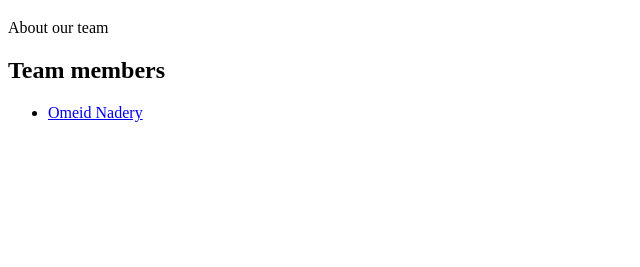
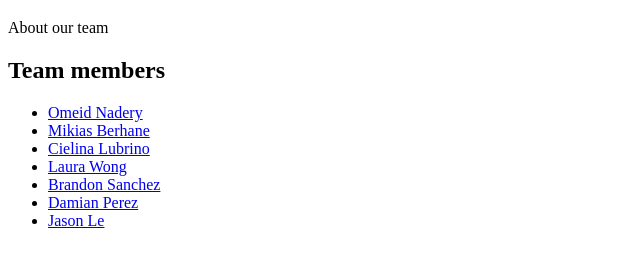
Before and after one commit to OmeidN/Pathwise, a plain HTML site: page application/index.html in a window 1280 px wide. Shown: the part 61-328 px from the top of the page, without its empty margins (0-640 px from the left). Drawn offline with Linux system fonts and the light colour scheme.

Commit message:
Update team member links in index.html and organize team members in public folder

```diff
--- a/application/index.html
+++ b/application/index.html
@@ -10,8 +10,13 @@
   <p>About our team</p>
   <h2>Team members</h2>
   <ul>
-    <li><a href="omeid.html">Omeid Nadery</a></li>
-    <!-- Add one <li><a href="teammate.html">Teammate Name</a></li> per member -->
+    <li><a href="public/team-member/omeid.html">Omeid Nadery</a></li>
+    <li><a href="public/team-member/mikias.html">Mikias Berhane</a></li>
+    <li><a href="public/team-member/cielina.html">Cielina Lubrino</a></li>
+    <li><a href="public/team-member/laura.html">Laura Wong</a></li>
+    <li><a href="public/team-member/brandon.html">Brandon Sanchez</a></li>
+    <li><a href="public/team-member/damian.html">Damian Perez</a></li>
+    <li><a href="public/team-member/jason.html">Jason Le</a></li>
   </ul>
 </body>
 </html>
```
Also changed, not shown: application/public/team-members/omeid.html (renamed from application/omeid.html).
